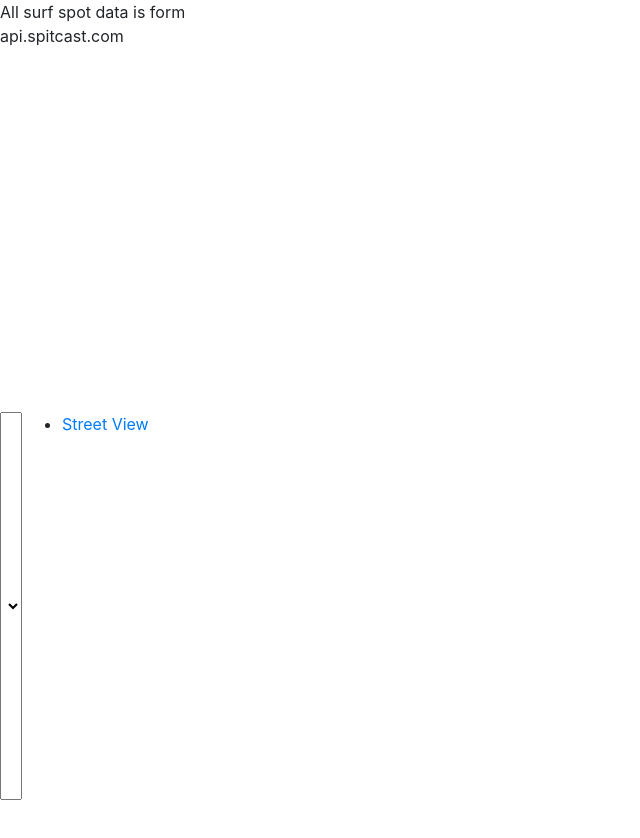
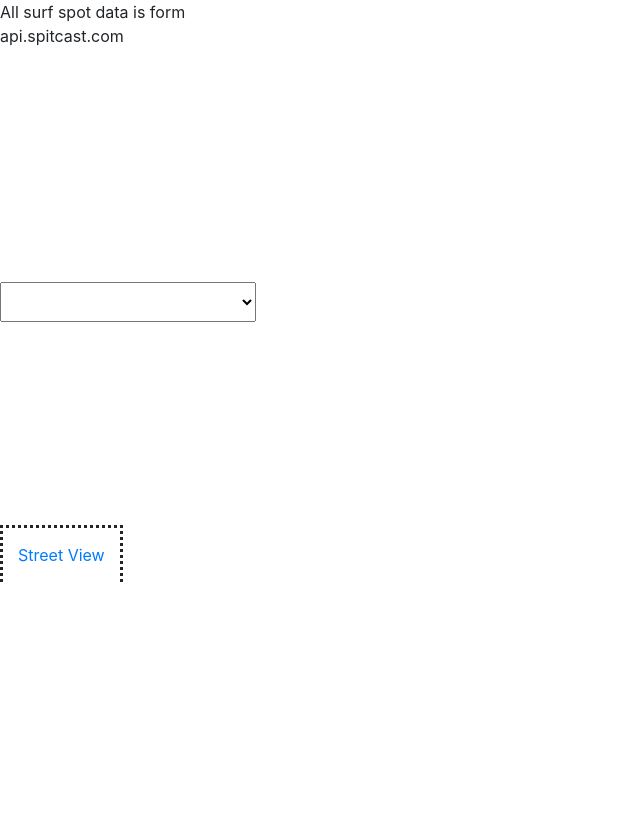
Before and after one commit to nanomosfet/udacity-maps-project, a website built with webpack: page dist/index.html in a window 1280 px wide. Shown: the top 838 px of the page, without its empty margins (0-640 px from the left). After the commit the page ends 800 px from the top, so only its background shows below. Built offline with nearby package versions, Linux system fonts and the light colour scheme; no server answers; what knockout would draw is missing.

Commit message:
finalize css stuff

```diff
--- a/dist/index.html
+++ b/dist/index.html
@@ -51,6 +51,21 @@
       	font-size: 20px;
 
       }
+      ul {
+        list-style-type: none;
+        margin: 0;
+        padding: 0;
+      }
+      li {
+        margin: 0px;
+        padding: 15px;
+        border-style: dotted;
+        border-bottom: none;
+      }
+      select {
+        width: 100%;
+        max-height: 40px;
+      }
       /* Optional: Makes the sample page fill the window. */
       html, body {
         height: 100%;
@@ -61,11 +76,29 @@
       	#nav {
       		position: relative;
       		-webkit-transform: none;
-    		transform: none;
+    		  transform: none;
+          width: 29.9%
       	}
+        #map {
+          width: 60%
+        }
       	#menu {
       		display: none;
       	}
+      }
+      @media screen and (min-width: 1100px) {
+        #nav {
+          position: relative;
+          -webkit-transform: none;
+          transform: none;
+          width: 20%
+        }
+        #map {
+          width: 80%
+        }
+        #menu {
+          display: none;
+        }
       }
     </style>
 
```
Also changed, not shown: 2 other files.
